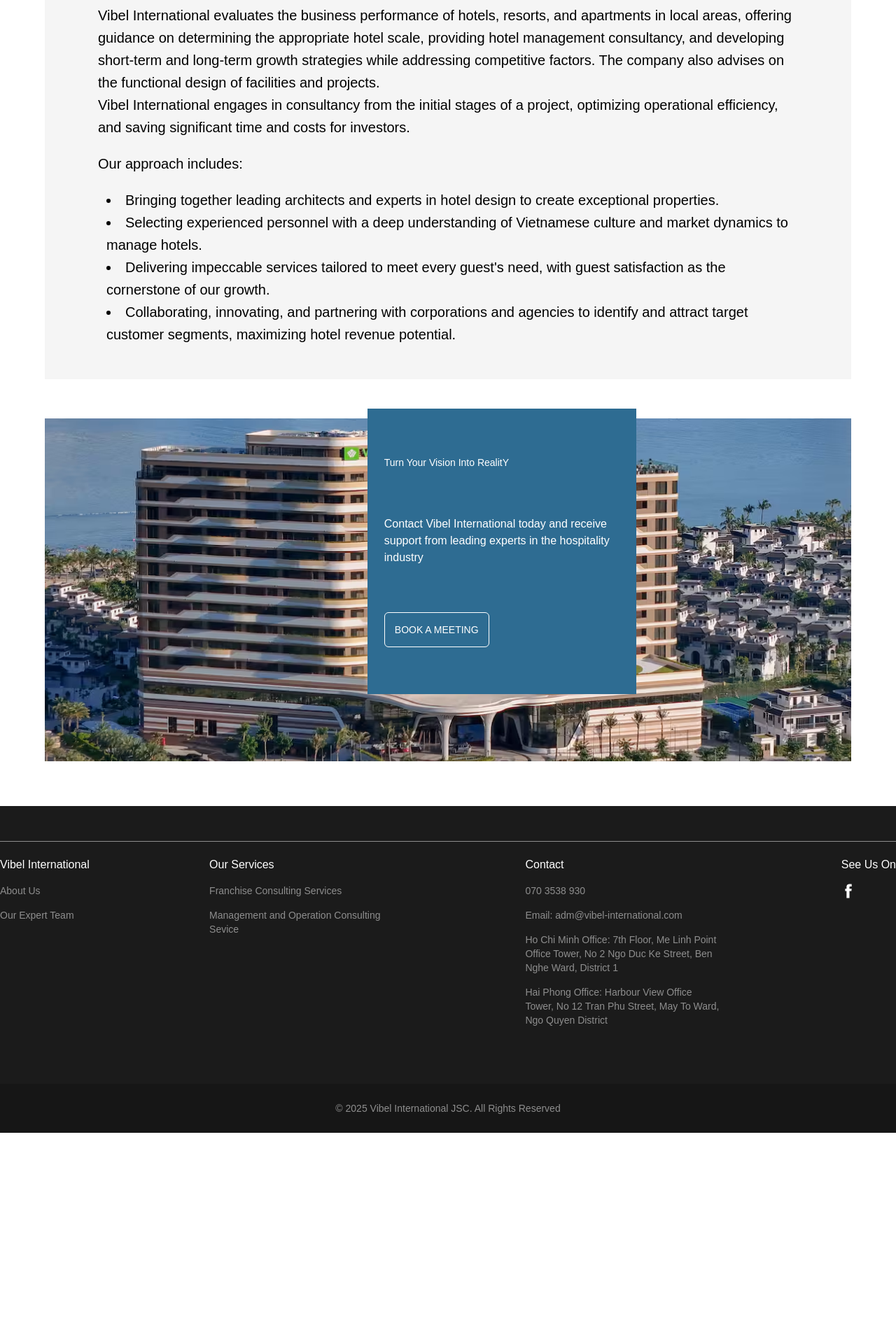
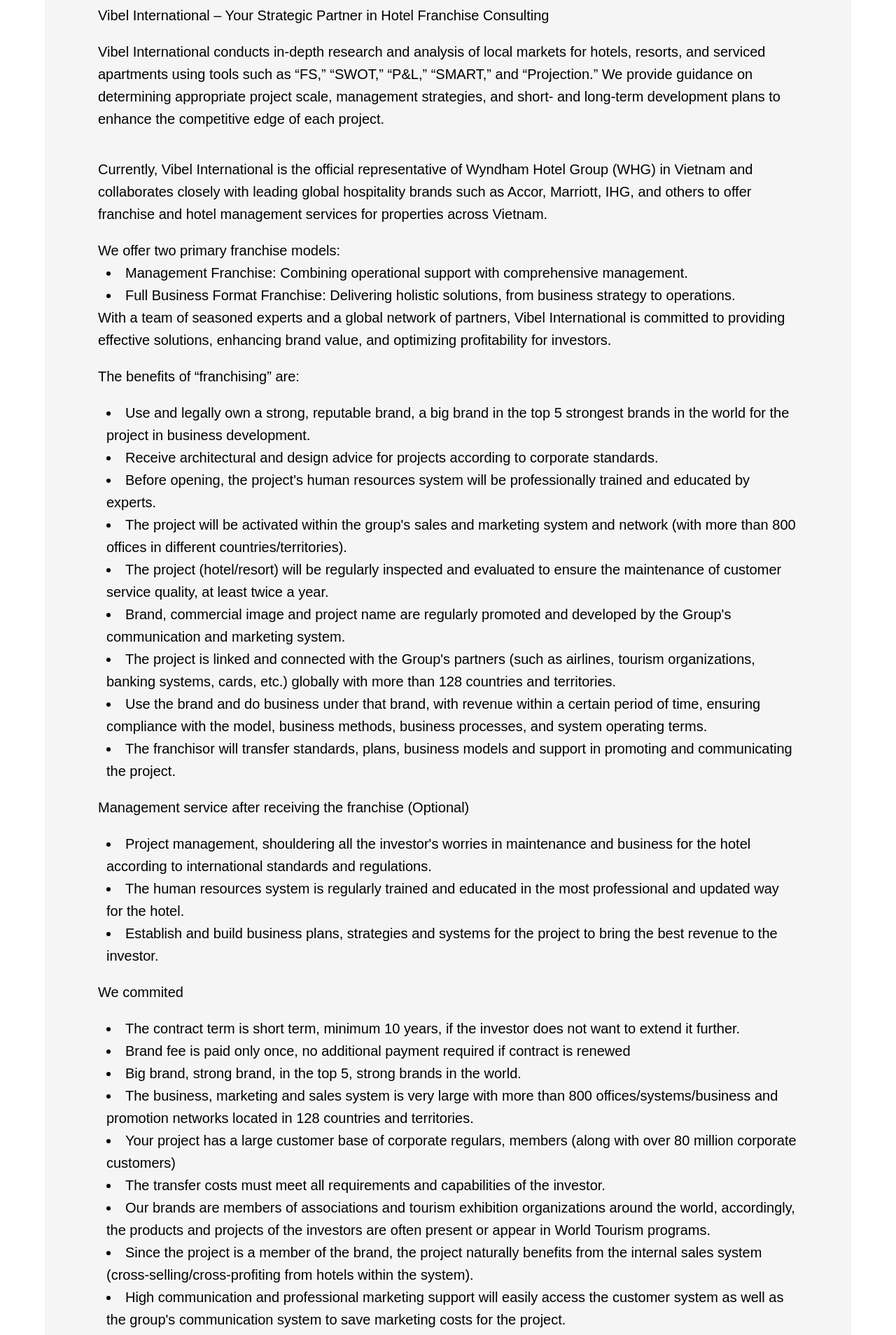
Before and after one commit to shingen111/Vibel-International-Fe, a Next.js app: page /en/hotel-franchise-consulting in a window 1280 px wide. Shown: the part 840-2748 px from the top of the page at 70% size. Before the commit the page ends 2459 px from the top, so only its background shows below. Built offline with nearby package versions, Linux system fonts and the light colour scheme; what @mui/material-nextjs would draw is missing.

Commit message:
fix: hotel franchise

```diff
--- a/messages/en.json
+++ b/messages/en.json
@@ -63,13 +63,10 @@
   "hotel_manager": {
     "title": "HOTEL MANAGEMENT AND OPERATION CONSULTING",
     "description": "Operating a hotel, resort, or serviced apartment requires not only a deep understanding of the market but also a team of experts to optimize operations and profitability. A professional management company helps investors minimize risks, save time and costs through well-structured strategies, standardized processes, and innovative solutions. Moreover, they establish connections with major partners, tap into sustainable guest sources, and ensure exceptional guest experiences, elevating your brand value and property assets to new heights.",
-    "text_1": "Vibel International evaluates the business performance of hotels, resorts, and apartments in local areas, offering guidance on determining the appropriate hotel scale, providing hotel management consultancy, and developing short-term and long-term growth strategies while addressing competitive factors. The company also advises on the functional design of facilities and projects.",
-    "text_2": "Vibel International engages in consultancy from the initial stages of a project, optimizing operational efficiency, and saving significant time and costs for investors.",
-    "text_3": "Our approach includes",
-    "text_4": "Bringing together leading architects and experts in hotel design to create exceptional properties.",
-    "text_5": "Selecting experienced personnel with a deep understanding of Vietnamese culture and market dynamics to manage hotels.",
-    "text_6": "Delivering impeccable services tailored to meet every guest's need, with guest satisfaction as the cornerstone of our growth.",
-    "text_7": "Collaborating, innovating, and partnering with corporations and agencies to identify and attract target customer segments, maximizing hotel revenue potential."
+    "text_1": "Vibel International – Comprehensive Hotel Management and Operation Solutions",
+    "text_2": "Vibel International partners with investors from the very beginning, providing optimized solutions to enhance operational efficiency and reduce costs. We analyze local market conditions, advise on suitable hotel scale, establish short-term and long-term development strategies, and build sustainable competitive advantages.",
+    "text_3": "With a team of top architects and experts, we offer functional design consultation tailored to each project's needs. Our experienced management team, well-versed in Vietnamese culture and market dynamics, ensures efficient hotel operations and delivers exceptional hospitality experiences.",
+    "text_4": "We collaborate closely with leading corporations and strategic guest sourcing partners to maximize revenue and achieve ultimate customer satisfaction. Vibel International is committed to being a trusted partner, helping investors optimize profitability and enhance the long-term value of their assets."
   },
   "hotel_franchise_consulting": {
     "title": "HOTEL FRANCHISE CONSULTING",
--- a/messages/vi.json
+++ b/messages/vi.json
@@ -63,13 +63,10 @@
   "hotel_manager": {
     "title": "QUẢN LÝ VÀ VẬN HÀNH KHÁCH SẠN, CĂN HỘ, RESORT",
     "description": "Việc vận hành một khách sạn, resort hay căn hộ không chỉ đòi hỏi sự am hiểu sâu sắc về thị trường mà còn cần đội ngũ chuyên gia để tối ưu hóa hoạt động và lợi nhuận. Một công ty quản lý chuyên nghiệp sẽ giúp chủ đầu tư giảm thiểu rủi ro, tiết kiệm thời gian và chi phí thông qua các chiến lược vận hành bài bản, quy trình tiêu chuẩn, và giải pháp sáng tạo. Đồng thời, mang đến sự kết nối với các đối tác lớn, khai thác nguồn khách bền vững, và đảm bảo trải nghiệm đẳng cấp cho khách lưu trú, giúp nâng cao giá trị thương hiệu và tài sản của bạn.",
-    "text_1": "Vibel International evaluates the business performance of hotels, resorts, and apartments in local areas, offering guidance on determining the appropriate hotel scale, providing hotel management consultancy, and developing short-term and long-term growth strategies while addressing competitive factors. The company also advises on the functional design of facilities and projects.",
-    "text_2": "Vibel International engages in consultancy from the initial stages of a project, optimizing operational efficiency, and saving significant time and costs for investors.",
-    "text_3": "Our approach includes",
-    "text_4": "Bringing together leading architects and experts in hotel design to create exceptional properties.",
-    "text_5": "Selecting experienced personnel with a deep understanding of Vietnamese culture and market dynamics to manage hotels.",
-    "text_6": "Delivering impeccable services tailored to meet every guest's need, with guest satisfaction as the cornerstone of our growth.",
-    "text_7": "Collaborating, innovating, and partnering with corporations and agencies to identify and attract target customer segments, maximizing hotel revenue potential."
+    "text_1": "Vibel Internaltional – Giải pháp quản lý và vận hành khách sạn toàn diện",
+    "text_2": "Vibel Internaltional đồng hành cùng chủ đầu tư từ giai đoạn khởi đầu, cung cấp các giải pháp tối ưu nhằm gia tăng hiệu quả vận hành và tiết kiệm chi phí. Chúng tôi phân tích tình hình kinh doanh tại địa phương, tư vấn quy mô khách sạn phù hợp, định hướng phát triển ngắn hạn và dài hạn, đồng thời xây dựng lợi thế cạnh tranh bền vững.",
+    "text_3": "Với đội ngũ kiến trúc sư và chuyên gia hàng đầu, chúng tôi tư vấn thiết kế công năng tối ưu cho từng hạng mục dự án. Đội ngũ quản lý giàu kinh nghiệm, am hiểu văn hóa và thị trường Việt Nam, đảm bảo vận hành khách sạn hiệu quả và mang lại dịch vụ lưu trú hoàn hảo.",
+    "text_4": "Chúng tôi hợp tác chặt chẽ với các tập đoàn, đối tác khai thác nguồn khách chiến lược, tối đa hóa doanh thu, và hướng tới sự hài lòng tuyệt đối của khách hàng. Vibel Internaltional cam kết trở thành đối tác tin cậy, giúp chủ đầu tư tối ưu hóa lợi nhuận và nâng cao giá trị tài sản dài hạn."
   },
   "hotel_franchise_consulting": {
     "title": "NHƯỢNG QUYỀN KHÁCH SẠN",
--- a/src/modules/hotel-franchiseConsulting/HotelFranchiseConsulting.tsx
+++ b/src/modules/hotel-franchiseConsulting/HotelFranchiseConsulting.tsx
@@ -4,10 +4,10 @@
 import React from "react";
 
 export default function HotelFranchiseConsulting() {
-  const t = useTranslations("hotel_manager");
+  const t = useTranslations("hotel_franchise_consulting");
   return (
     <TheBody
-      url="/header-bg/hotel-manager.png"
+      url="/header-bg/hotel-franchise-consulting.png"
       title={t("title")}
       description={t("description")}
     >
@@ -16,17 +16,59 @@
           <span className="text-[20px] font-normal text-black">
             {t("text_1")}
           </span>
-          <span className="text-[20px] font-normal text-black">
+          <span className="text-[20px] font-normal text-black my-5">
             {t("text_2")}
           </span>
           <span className="text-[20px] font-normal text-black my-5">
-            {t("text_3")}:
+            {t("text_3")}
+          </span>
+          <span className="text-[20px] font-normal text-black">
+            {t("text_4")}
           </span>
           <ul className="list-disc list-inside ps-3">
-            <li className="text-[20px] font-normal text-black">{t("text_4")}</li>
             <li className="text-[20px] font-normal text-black">{t("text_5")}</li>
             <li className="text-[20px] font-normal text-black">{t("text_6")}</li>
-            <li className="text-[20px] font-normal text-black">{t("text_7")}</li>
+          </ul>
+          <span className="text-[20px] font-normal text-black">
+            {t("text_7")}
+          </span>
+          <span className="text-[20px] font-normal text-black my-5">
+            {t("text_8")}
+          </span>
+          <ul className="list-disc list-inside ps-3">
+            <li className="text-[20px] font-normal text-black">{t("text_9")}</li>
+            <li className="text-[20px] font-normal text-black">{t("text_10")}</li>
+            <li className="text-[20px] font-normal text-black">{t("text_11")}</li>
+            <li className="text-[20px] font-normal text-black">{t("text_12")}</li>
+            <li className="text-[20px] font-normal text-black">{t("text_13")}</li>
+            <li className="text-[20px] font-normal text-black">{t("text_14")}</li>
+            <li className="text-[20px] font-normal text-black">{t("text_15")}</li>
+            <li className="text-[20px] font-normal text-black">{t("text_16")}</li>
+            <li className="text-[20px] font-normal text-black">{t("text_17")}</li>
+          </ul>
+          <span className="text-[20px] font-normal text-black my-5">
+            {t("text_18")}
+          </span>
+          <ul className="list-disc list-inside ps-3">
+            <li className="text-[20px] font-normal text-black">{t("text_19")}</li>
+            <li className="text-[20px] font-normal text-black">{t("text_20")}</li>
+            <li className="text-[20px] font-normal text-black">{t("text_21")}</li>
+          </ul>
+          <span className="text-[20px] font-normal text-black my-5">
+            {t("text_22")}
+          </span>
+          <ul className="list-disc list-inside ps-3">
+            <li className="text-[20px] font-normal text-black">{t("text_23")}</li>
+            <li className="text-[20px] font-normal text-black">{t("text_24")}</li>
+            <li className="text-[20px] font-normal text-black">{t("text_25")}</li>
+            <li className="text-[20px] font-normal text-black">{t("text_26")}</li>
+            <li className="text-[20px] font-normal text-black">{t("text_27")}</li>
+            <li className="text-[20px] font-normal text-black">{t("text_28")}</li>
+            <li className="text-[20px] font-normal text-black">{t("text_29")}</li>
+            <li className="text-[20px] font-normal text-black">{t("text_30")}</li>
+            <li className="text-[20px] font-normal text-black">{t("text_31")}</li>
+            <li className="text-[20px] font-normal text-black">{t("text_32")}</li>
+            <li className="text-[20px] font-normal text-black">{t("text_33")}</li>
           </ul>
         </div>
         <BaseContactSection />
--- a/src/modules/hotel-manager/HotelManager.tsx
+++ b/src/modules/hotel-manager/HotelManager.tsx
@@ -12,22 +12,19 @@
       description={t("description")}
     >
       <div className="flex flex-col justify-start items-center w-full space-y-[56px]">
-        <div className="flex flex-col justify-start items-start bg-[#F5F5F5] py-[48px] px-[76px]">
+        <div className="flex flex-col justify-start items-start bg-[#F5F5F5] py-[48px] px-[76px] space-y-10">
           <span className="text-[20px] font-normal text-black">
             {t("text_1")}
           </span>
           <span className="text-[20px] font-normal text-black">
             {t("text_2")}
           </span>
-          <span className="text-[20px] font-normal text-black my-5">
-            {t("text_3")}:
+          <span className="text-[20px] font-normal text-black">
+            {t("text_3")}
           </span>
-          <ul className="list-disc list-inside ps-3">
-            <li className="text-[20px] font-normal text-black">{t("text_4")}</li>
-            <li className="text-[20px] font-normal text-black">{t("text_5")}</li>
-            <li className="text-[20px] font-normal text-black">{t("text_6")}</li>
-            <li className="text-[20px] font-normal text-black">{t("text_7")}</li>
-          </ul>
+          <span className="text-[20px] font-normal text-black">
+            {t("text_4")}
+          </span>
         </div>
         <BaseContactSection />
       </div>
```
